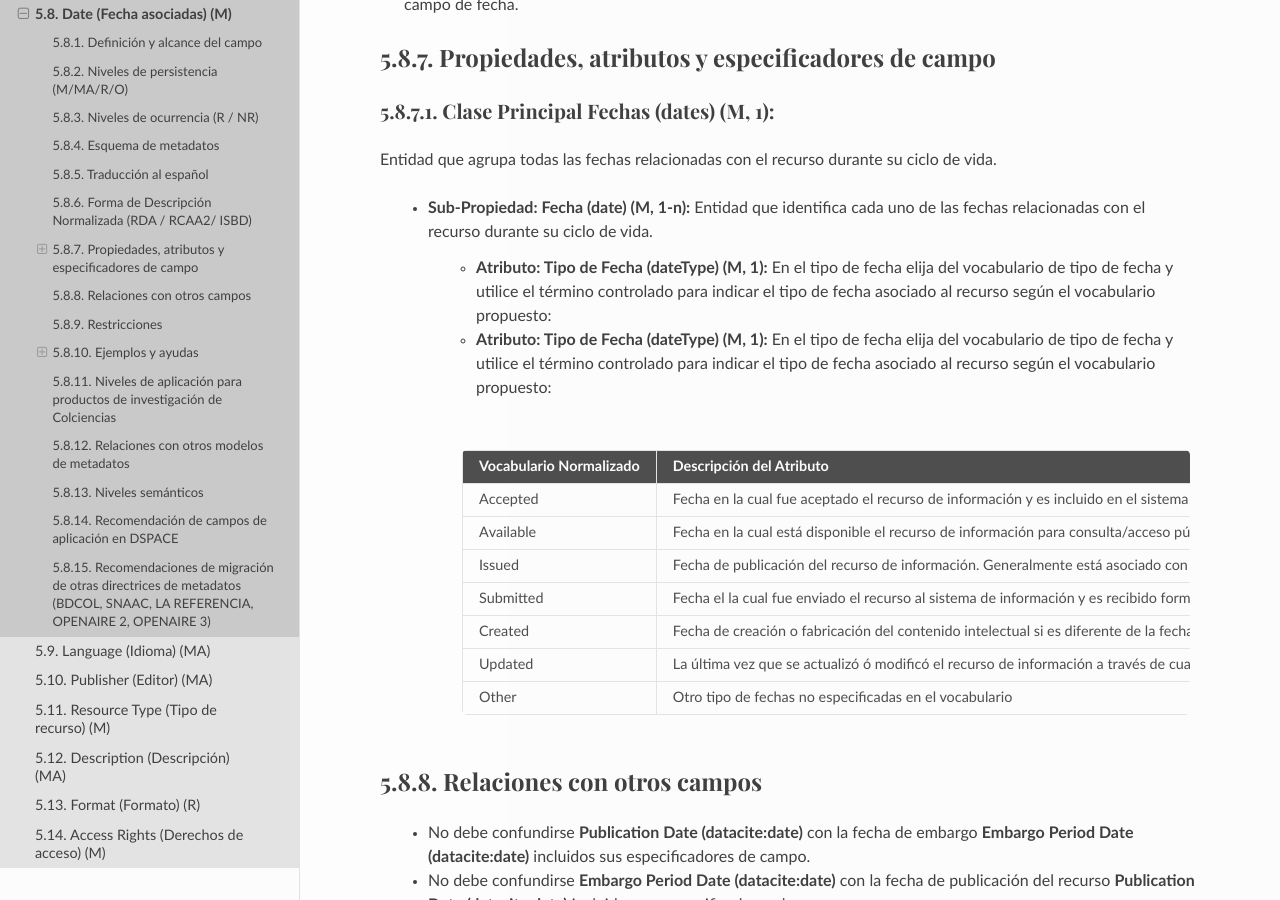
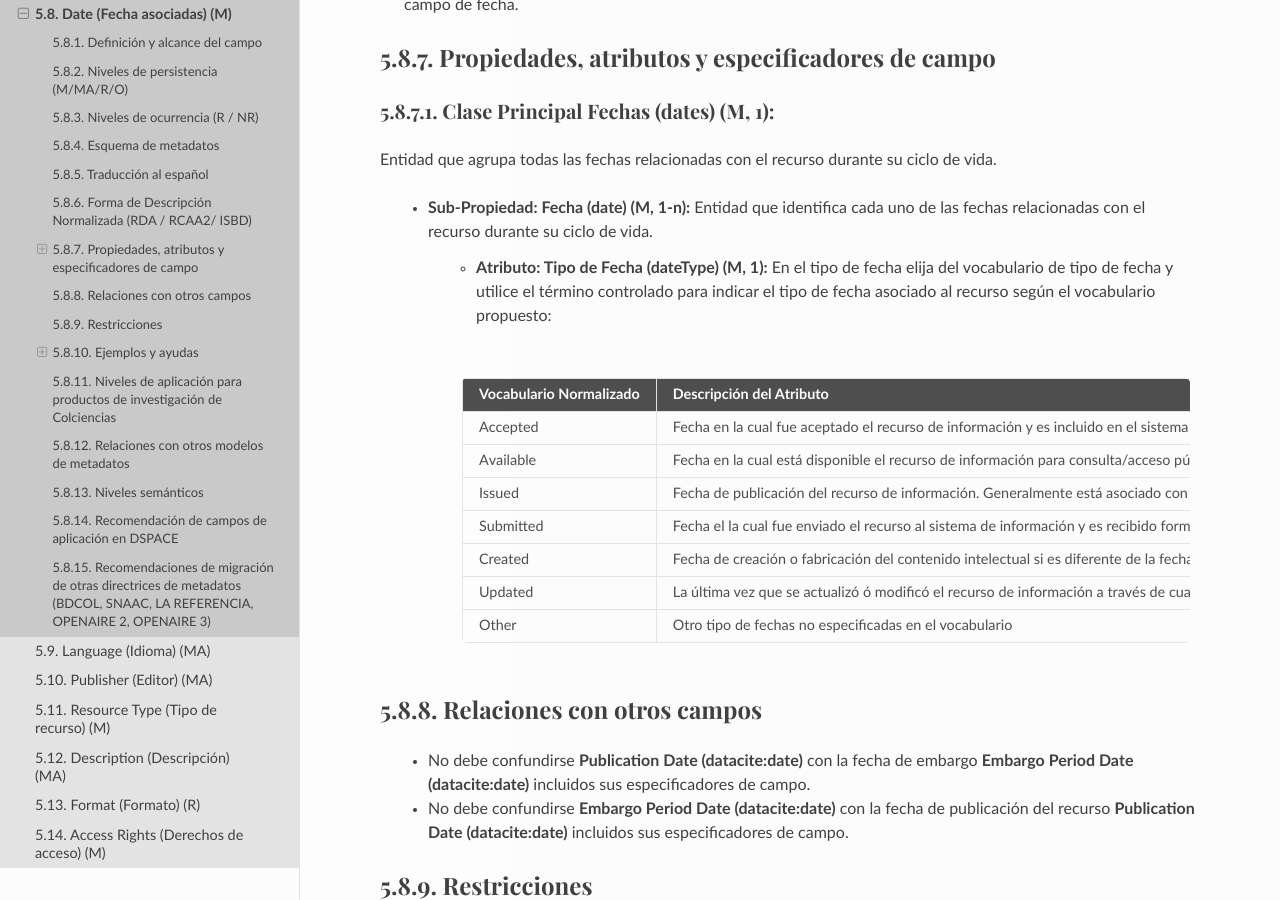
Before and after one commit to rcic/openaire4, a Sphinx documentation site: the page built from docs/field_embargoenddate.rst, in a window 1280 px wide and 900 px high, scrolled down 1958 px. Built offline with Sphinx 7.4.7 and the Read the Docs theme 2.0.0, drawn with Linux system fonts in a browser that asks for light colours; some web fonts are replaced; a script that is not in the unit is left out; some of the changed text lies outside the part shown.

Commit message:
correcion tabla

```diff
--- a/docs/field_embargoenddate.rst
+++ b/docs/field_embargoenddate.rst
@@ -82,8 +82,6 @@ Clase Principal Fechas (dates) (M, 1):
 Entidad que agrupa todas las fechas relacionadas con el recurso durante su ciclo de vida.
 
 	- **Sub-Propiedad: Fecha (date) (M, 1-n):** Entidad que identifica cada uno de las fechas relacionadas con el recurso durante su ciclo de vida.
-
-		- **Atributo: Tipo de Fecha (dateType) (M, 1):**  En el tipo de fecha elija del vocabulario de tipo de fecha y utilice el término controlado para indicar el tipo de fecha asociado al recurso según el vocabulario propuesto:
 
 		- **Atributo: Tipo de Fecha (dateType) (M, 1):**  En el tipo de fecha elija del vocabulario de :ref:`tipo de fecha <vocab:datetype_datetype>` y utilice el término controlado para indicar el tipo de fecha asociado al recurso según el vocabulario propuesto:
 
```
Also changed, not shown: other parts of docs/field_embargoenddate.rst (+17 -0 lines).
